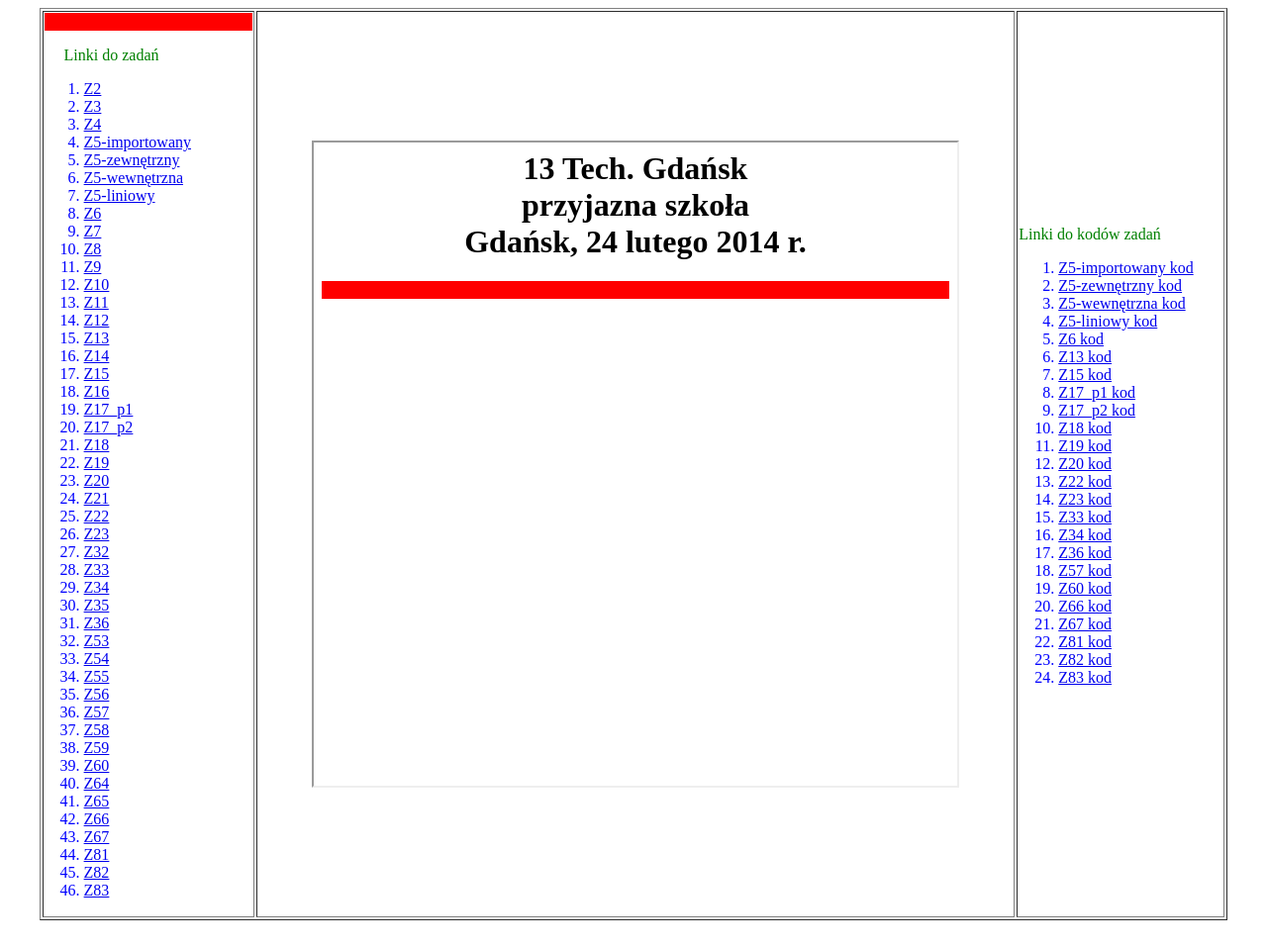
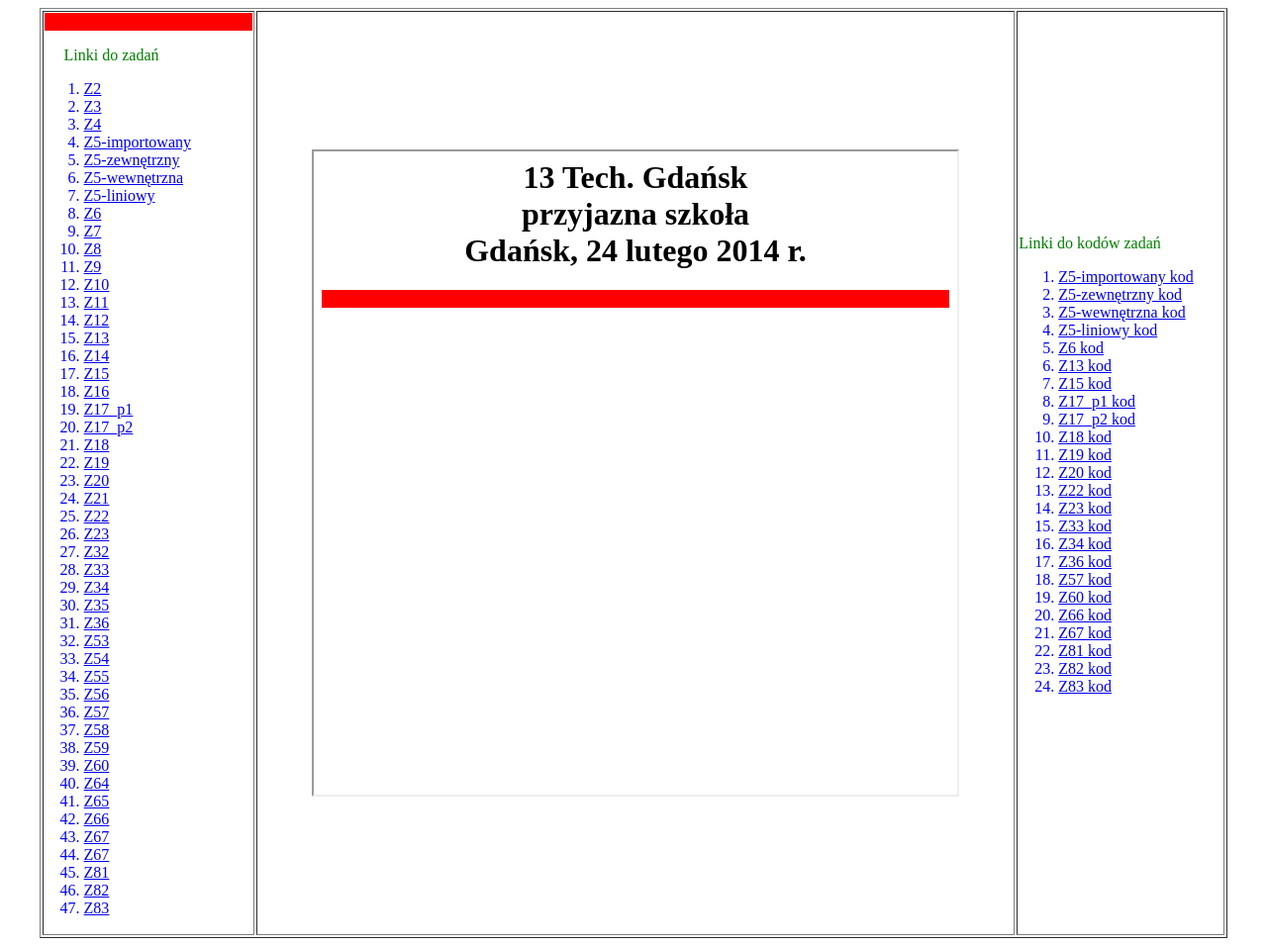
Before and after one commit to wraitherr/zadaniacss, a plain HTML site: page index.html in a window 1280 px wide. Shown: the whole page at 99% size. Drawn offline with Linux system fonts and the light colour scheme.

Commit message:
Update index.html

```diff
--- a/index.html
+++ b/index.html
@@ -59,6 +59,7 @@ color: blue;
 	  	<li><a href="zadanie65_boch.html" target="strony">Z65</a></li>
 	  	<li><a href="zadanie66_boch.html" target="strony">Z66</a></li>
 	  	<li><a href="zadanie67_boch.html" target="strony">Z67</a></li>
+	  	<li><a href="zadanie80_boch.html" target="strony">Z67</a></li>
 	  	<li><a href="zadanie81_boch.html" target="strony">Z81</a></li>
 	  	<li><a href="zadanie82_boch.html" target="strony">Z82</a></li>
 	  	<li><a href="zadanie83_boch.html" target="strony">Z83</a></li>
```
